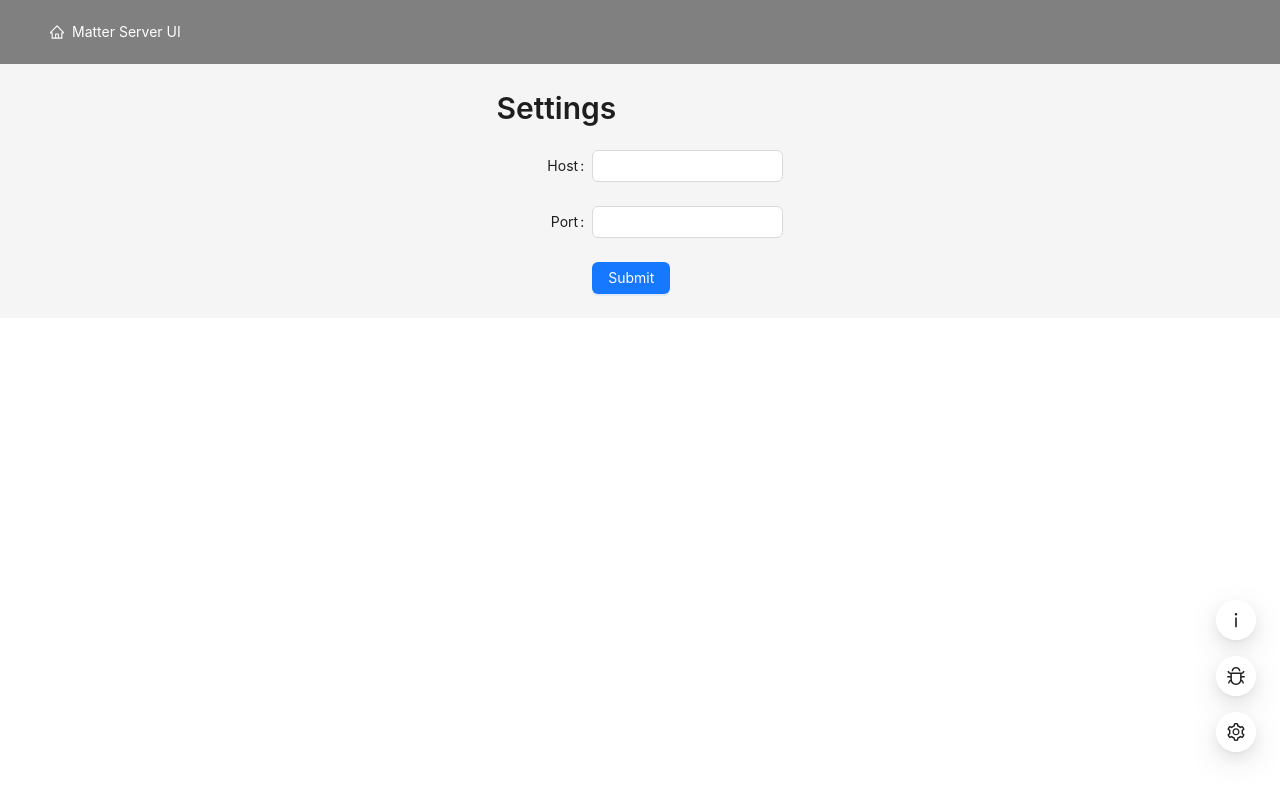
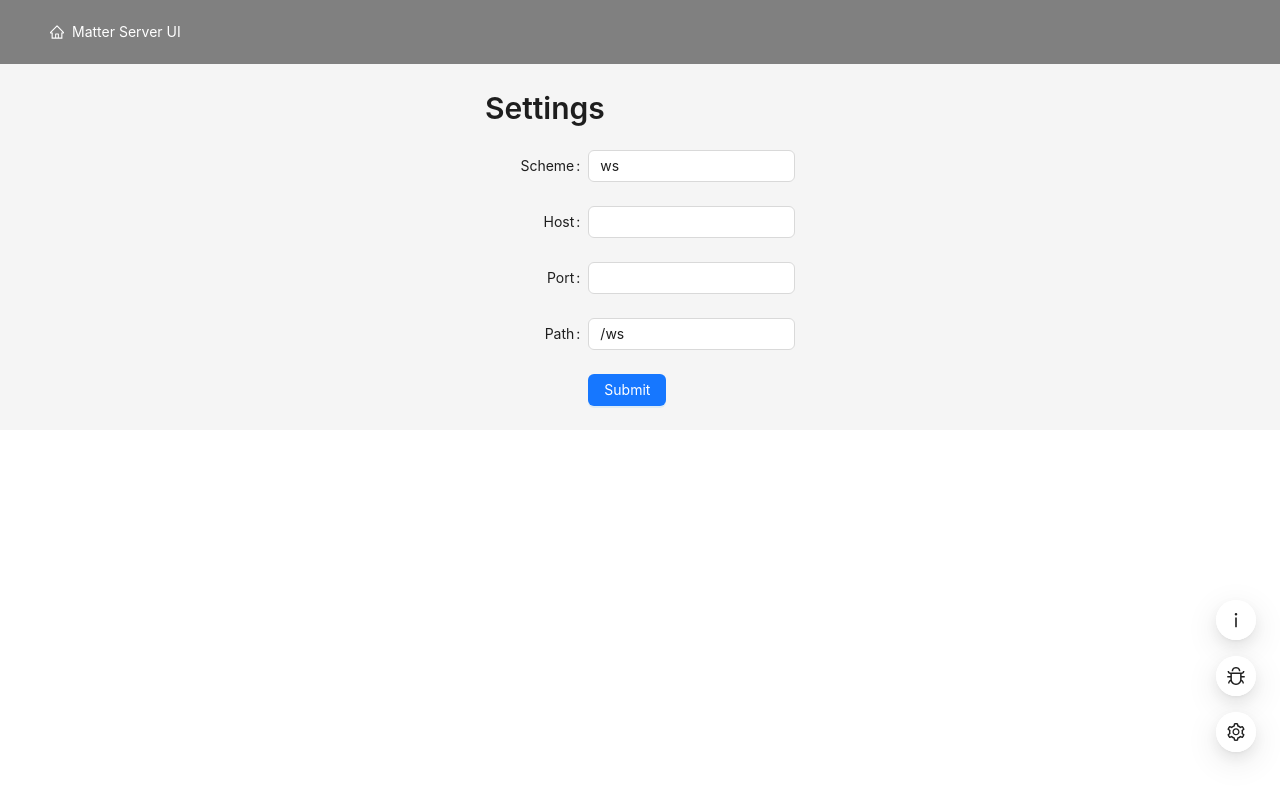
Before and after one commit to wozz/matter-server-ui, a React app: page / in a window 1280 px wide. Built offline with nearby package versions, Linux system fonts and the light colour scheme.

Commit message:
add scheme and path to the websocket config

```diff
--- a/src/App.tsx
+++ b/src/App.tsx
@@ -49,6 +49,8 @@ function App() {
   const [webSocketConfig, setWebSocketConfig] = useState<WebSocketConfig>({
     host: "",
     port: "",
+    scheme: "ws",
+    path: "/ws",
   });
   const [showSettings, setShowSettings] = useState(false);
   const [showInfo, setShowInfo] = useState(false);
@@ -67,11 +69,18 @@ function App() {
   useEffect(() => {
     const savedHost = localStorage.getItem("websocketHost");
     const savedPort = localStorage.getItem("websocketPort");
+    const savedScheme = localStorage.getItem("websocketScheme");
+    const savedPath = localStorage.getItem("websocketPath");
 
     console.log(`savedHost: ${savedHost} / savedPort: ${savedPort}`);
     if (savedHost && savedPort) {
       console.log(`setWebSocketConfig`);
-      setWebSocketConfig({ host: savedHost, port: savedPort });
+      setWebSocketConfig({
+        host: savedHost,
+        port: savedPort,
+        scheme: savedScheme || "ws",
+        path: savedPath || "/ws",
+      });
     } else {
       setShowSettings(true);
     }
@@ -108,12 +117,17 @@ function App() {
   };
 
   useEffect(() => {
-    if (!webSocketConfig.host || !webSocketConfig.port) {
+    if (
+      !webSocketConfig.host ||
+      !webSocketConfig.port ||
+      !webSocketConfig.scheme ||
+      !webSocketConfig.path
+    ) {
       console.log("web socket config not setup yet");
       return;
     }
     const service = new WebSocketService(
-      `ws://${webSocketConfig.host}:${webSocketConfig.port}/ws`,
+      `${webSocketConfig.scheme}://${webSocketConfig.host}:${webSocketConfig.port}${webSocketConfig.path}`,
       handleAllNodes,
       openNotificationWithIcon,
     );
--- a/src/Model.ts
+++ b/src/Model.ts
@@ -68,6 +68,8 @@ export interface MatterNodeData {
 export interface WebSocketConfig {
   host: string;
   port: string;
+  scheme: string;
+  path: string;
 }
 
 export type NotificationType = "success" | "info" | "warning" | "error";
--- a/src/SettingsForm.tsx
+++ b/src/SettingsForm.tsx
@@ -7,6 +7,8 @@ type FieldType = {
   name: string | number | (string | number)[];
   host?: string;
   port?: string;
+  scheme?: string;
+  path?: string;
 };
 
 interface FieldData {
@@ -24,17 +26,25 @@ interface SettingsFormProps {
 const SettingsForm: React.FC<SettingsFormProps> = ({ onSave }) => {
   const [host, setHost] = useState<string>("");
   const [port, setPort] = useState<string>("");
+  const [scheme, setScheme] = useState<string>("ws");
+  const [path, setPath] = useState<string>("/ws");
   const [fields, setFields] = useState<FieldData[]>([
     { name: ["host"], value: host },
     { name: ["port"], value: port },
+    { name: ["scheme"], value: scheme },
+    { name: ["path"], value: path },
   ]);
 
   useEffect(() => {
     // Load saved settings from local storage
     const savedHost = localStorage.getItem("websocketHost");
     const savedPort = localStorage.getItem("websocketPort");
+    const savedScheme = localStorage.getItem("websocketScheme");
+    const savedPath = localStorage.getItem("websocketPath");
     if (savedHost) setHost(savedHost);
     if (savedPort) setPort(savedPort);
+    if (savedScheme) setScheme(savedScheme);
+    if (savedPath) setPath(savedPath);
     setFields([
       {
         name: ["host"],
@@ -44,15 +54,27 @@ const SettingsForm: React.FC<SettingsFormProps> = ({ onSave }) => {
         name: ["port"],
         value: savedPort,
       },
+      {
+        name: ["scheme"],
+        value: savedScheme || "ws",
+      },
+      {
+        name: ["path"],
+        value: savedPath || "/ws",
+      },
     ]);
   }, []);
 
   const onFinish = (values: FieldType) => {
     localStorage.setItem("websocketHost", values.host || "");
     localStorage.setItem("websocketPort", values.port || "");
+    localStorage.setItem("websocketScheme", values.scheme || "ws");
+    localStorage.setItem("websocketPath", values.path || "/ws");
     const wsc: WebSocketConfig = {
       host: values.host || "",
       port: values.port || "",
+      scheme: values.scheme || "ws",
+      path: values.path || "/ws",
     };
     onSave(wsc);
   };
@@ -71,10 +93,16 @@ const SettingsForm: React.FC<SettingsFormProps> = ({ onSave }) => {
         onFinish={onFinish}
         autoComplete="off"
       >
+        <Form.Item<FieldType> label="Scheme" name="scheme">
+          <Input />
+        </Form.Item>
         <Form.Item<FieldType> label="Host" name="host">
           <Input />
         </Form.Item>
         <Form.Item<FieldType> label="Port" name="port">
+          <Input />
+        </Form.Item>
+        <Form.Item<FieldType> label="Path" name="path">
           <Input />
         </Form.Item>
         <Form.Item wrapperCol={{ offset: 8, span: 16 }}>
```
